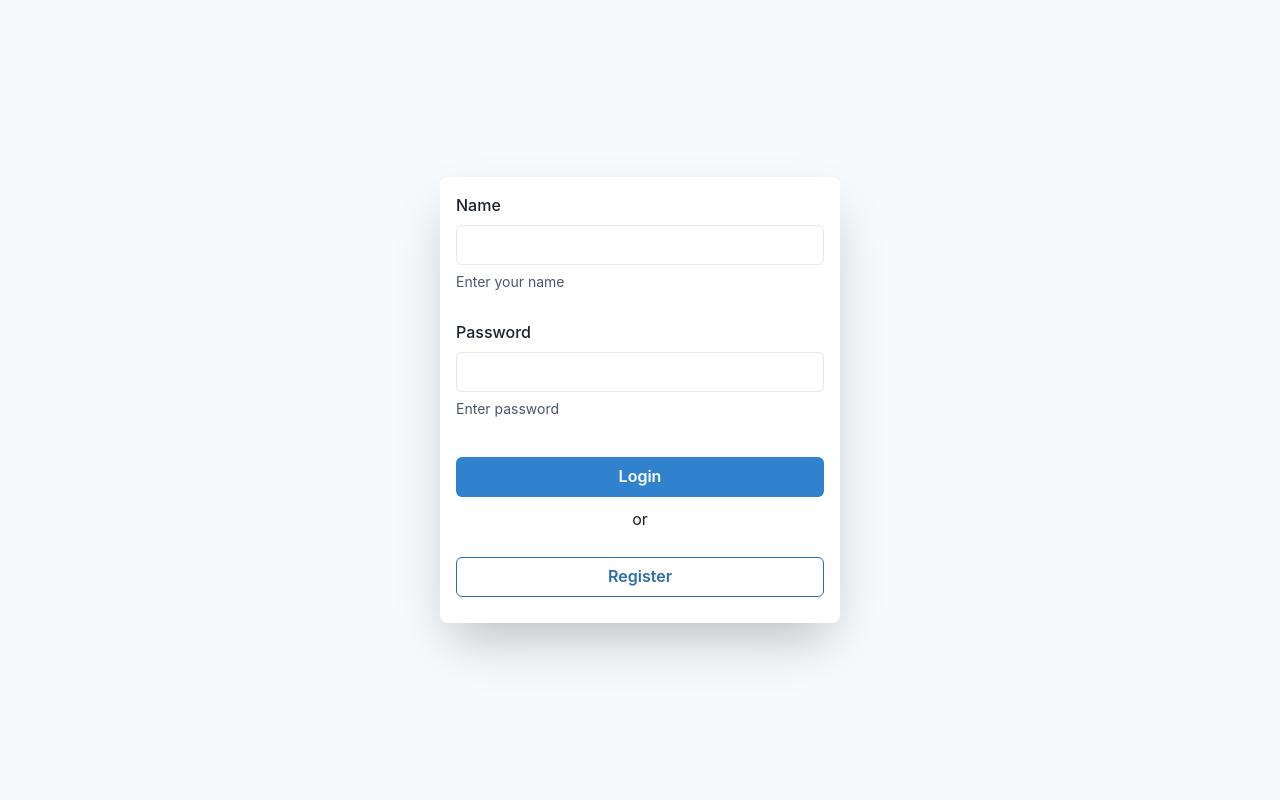
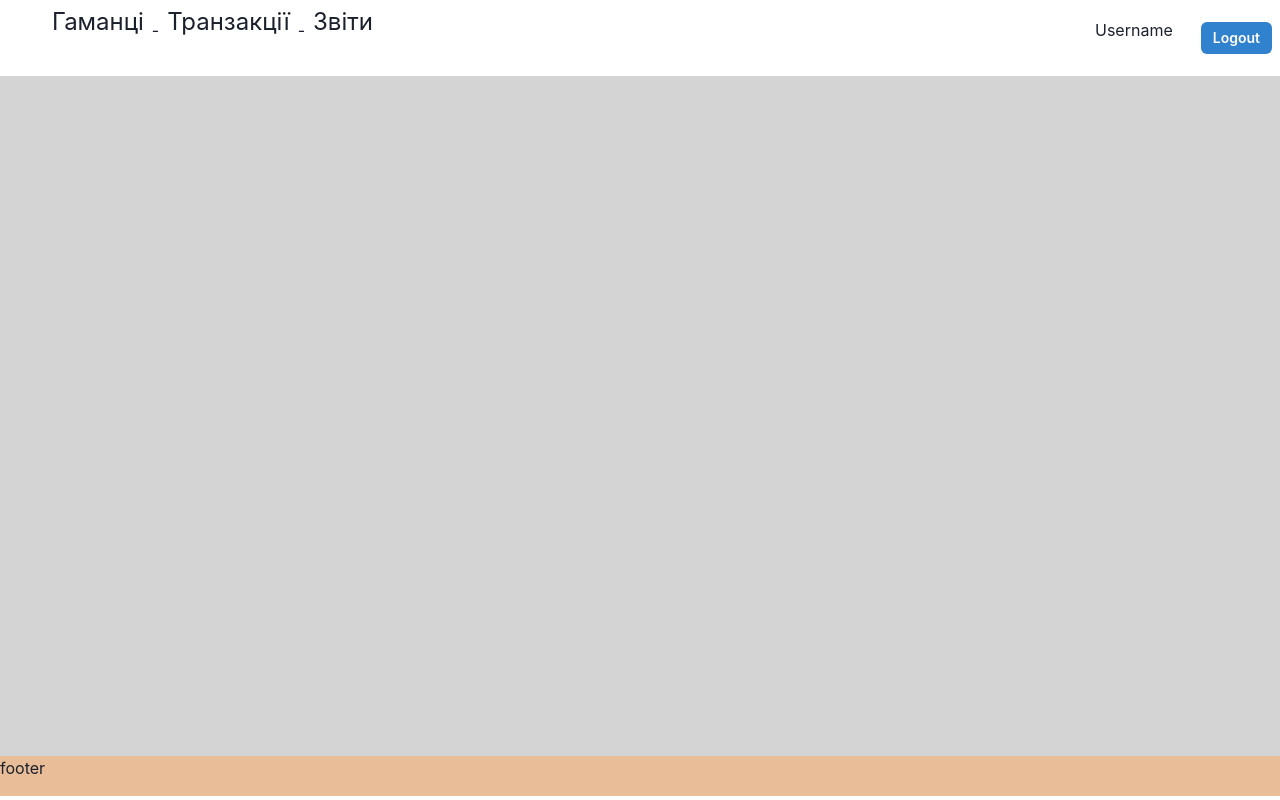
Before and after one commit to ArtemLigerko/hamanets, a React (Create React App) app: page / in a window 1280 px wide. Built offline with nearby package versions, Linux system fonts and the light colour scheme.

Commit message:
fix: refactored nav bar with chakra, deleted bootstrap navbar

```diff
--- a/src/App.tsx
+++ b/src/App.tsx
@@ -21,7 +21,7 @@ const App: React.FC = () => {
     <Main>
       <BrowserRouter>
         <Routes>
-          <Route path="/" element={<Authorization />} />
+          {/* <Route path="/" element={<Authorization />} /> */}
           <Route path="/" element={<Layout />}>
             <Route
               path="/wallets"
--- a/src/components/NavBar.chakra.tsx
+++ b/src/components/NavBar.chakra.tsx
@@ -2,43 +2,42 @@ import {
   Breadcrumb,
   BreadcrumbItem,
   BreadcrumbLink,
+  Button,
+  Flex,
   Text,
 } from "@chakra-ui/react";
 import { Link } from "react-router-dom";
-import styled from "styled-components";
-
-const StyledBreadcrumb = styled(Breadcrumb)`
-  display: flex;
-  align-items: center;
-`;
-const StyledBreadcrumbItem = styled(BreadcrumbItem)`
-  /* margin: 10px; */
-  font-size: 1rem;
-`;
 
 const NavBarchakra = () => {
   return (
     <>
-      <StyledBreadcrumb separator="-">
-        <StyledBreadcrumbItem>
+      <Flex align="center" justify="space-between">
+        <Breadcrumb separator="-" my="1" ml="5">
+          <BreadcrumbItem>
             <BreadcrumbLink as={Link} to="/wallets">
-            {/* <Text fontSize="4xl">Гаманці</Text> */}
-            Гаманці
+              <Text fontSize="2xl">Гаманці</Text>
             </BreadcrumbLink>
-        </StyledBreadcrumbItem>
+          </BreadcrumbItem>
 
           <BreadcrumbItem>
             <BreadcrumbLink as={Link} to="/transactions">
-            Транзакції
+              <Text fontSize="2xl">Транзакції</Text>
             </BreadcrumbLink>
           </BreadcrumbItem>
 
           <BreadcrumbItem>
             <BreadcrumbLink as={Link} to="/report">
-            Звіти
+              <Text fontSize="2xl">Звіти</Text>
             </BreadcrumbLink>
           </BreadcrumbItem>
-      </StyledBreadcrumb>
+        </Breadcrumb>
+        <Flex align="center">
+          <Text mr="5">Username</Text>
+          <Button size="sm" mx="2" colorScheme="blue">
+            Logout
+          </Button>
+        </Flex>
+      </Flex>
     </>
   );
 };
--- a/src/pages/Authorization.tsx
+++ b/src/pages/Authorization.tsx
@@ -11,6 +11,11 @@ import {
 } from "@chakra-ui/react";
 import { useState } from "react";
 import { useForm, SubmitHandler } from "react-hook-form";
+
+const ButtonStyle = {
+  width: "100%",
+  margin: "10px 0",
+};
 
 type Inputs = {
   username: string;
@@ -59,8 +64,7 @@ const Authorization = () => {
           </FormControl>
           <Flex direction="column" align="center">
             <Button
-              w="100%"
-              my="10px"
+              sx={ButtonStyle}
               colorScheme="blue"
               type="submit"
               onClick={() => setSubmit("login")}
@@ -69,10 +73,9 @@ const Authorization = () => {
             </Button>
             <Text>or</Text>
             <Button
-              w="100%"
-              my="10px"
+              sx={ButtonStyle}
+              variant="outline"
               colorScheme="blue"
-              variant="outline"
               type="submit"
               onClick={() => setSubmit("register")}
             >
--- a/src/pages/Layout.tsx
+++ b/src/pages/Layout.tsx
@@ -36,7 +36,7 @@ const Layout: React.FC<PropsWithChildren> = () => {
   return (
     <>
       <Window>
-        <NavBar />
+        {/* <NavBar /> */}
         <NavBarchakra />
         <Main>
           <Center>
```
Lines whose indentation alone changed are shown as unchanged.
